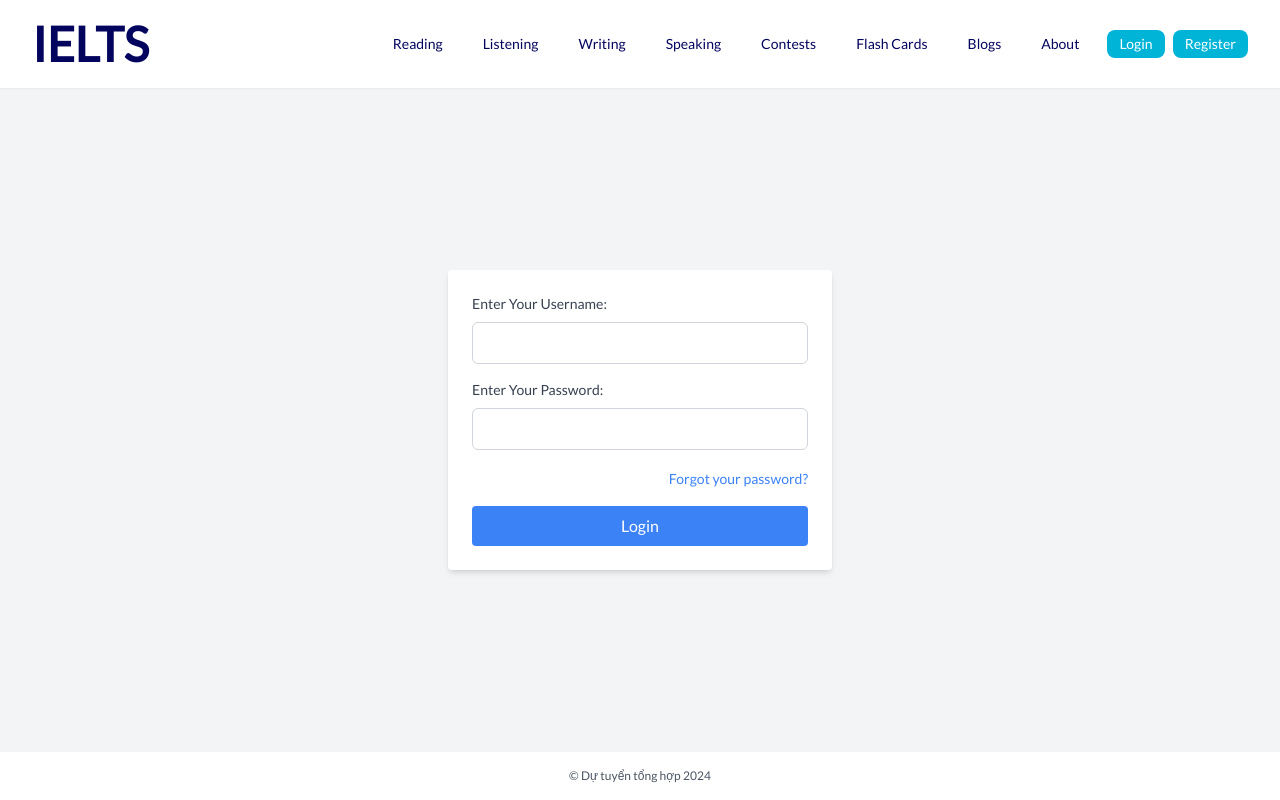
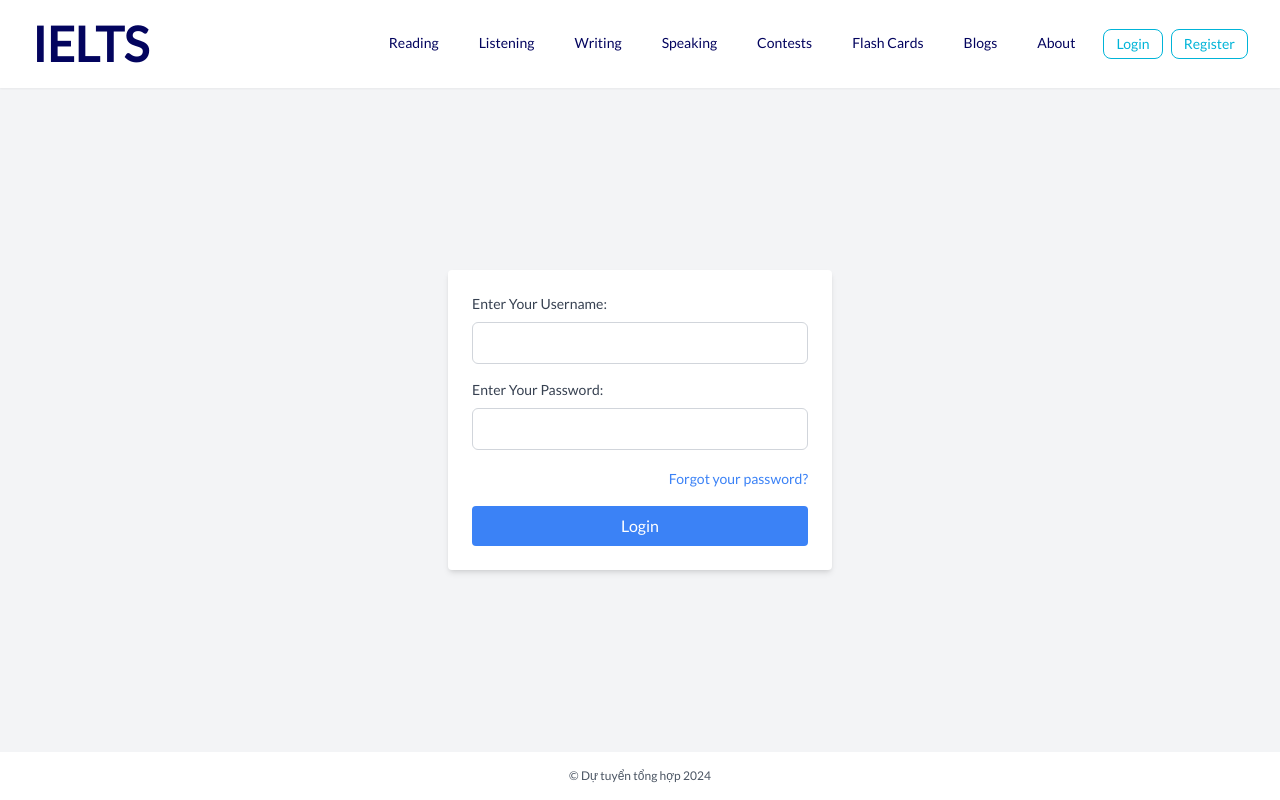
Before and after one commit to 0x2ee08/IELTS, a Next.js app in the folder frontend/: page /login in a window 1280 px wide. Built offline with nearby package versions, Linux system fonts and the light colour scheme.

Commit message:
fix header

```diff
--- a/frontend/app/components/Header.tsx
+++ b/frontend/app/components/Header.tsx
@@ -1,4 +1,3 @@
-// app/components/Header.tsx
 'use client'
 
 import Link from 'next/link';
@@ -17,8 +16,8 @@ const NavLink: React.FC<NavLinkProps> = ({ href, text, isButton }) => {
 
     const baseClasses = "px-3 py-1 rounded-lg transition-transform duration-300 ease-in-out text-sm";
     const activeClasses = "bg-gray-200 text-black";
-    const linkClasses = "text-[#03045E] hover:bg-gray-100";
-    const buttonClasses = "bg-[#00B4D8] text-white hover:bg-[#0096C7] hover:scale-105"; // Custom blue color
+    const linkClasses = "text-[#03045E] hover:bg-gray-100 hover:scale-105 hover:shadow-md hover:shadow-[#00B4D8]/50 hover:translate-y-[-2px]";
+    const buttonClasses = "bg-white text-[#00B4D8] border border-[#00B4D8] hover:bg-[#00B4D8] hover:text-white hover:scale-105";
 
     return (
         <Link href={href} passHref>
@@ -61,7 +60,7 @@ const Header: React.FC = () => {
 
     return (
         <header className="sticky top-0 bg-white dark:bg-gray-400 bg-opacity-90 backdrop-blur-sm text-black shadow-sm z-50">
-            <div className="max-w-7xl mx-auto px-4 sm:px-6 lg:px-8">
+            <div className="max-w-8xl mx-auto px-4 sm:px-6 lg:px-8">
                 <div className="flex justify-between items-center py-5">
                     {/* Logo and left-side menu button */}
                     <div className="flex items-center justify-start space-x-4">
--- a/frontend/app/globals.css
+++ b/frontend/app/globals.css
@@ -1,6 +1,13 @@
 @tailwind base;
 @tailwind components;
 @tailwind utilities;
+
+/* styles/globals.css */
+@import url('https://fonts.googleapis.com/css2?family=Quicksand:wght@400;500;700&display=swap');
+
+body {
+  font-family: 'Quicksand', sans-serif;
+}
 
 /* .hover\:text-shadow:hover {
   text-shadow: 0 0 10px rgba(0, 0, 0, 0.5);
```
Also changed, not shown: 2 other files (tests, documents, lock files or other folders). Lines whose indentation alone changed are shown as unchanged.
